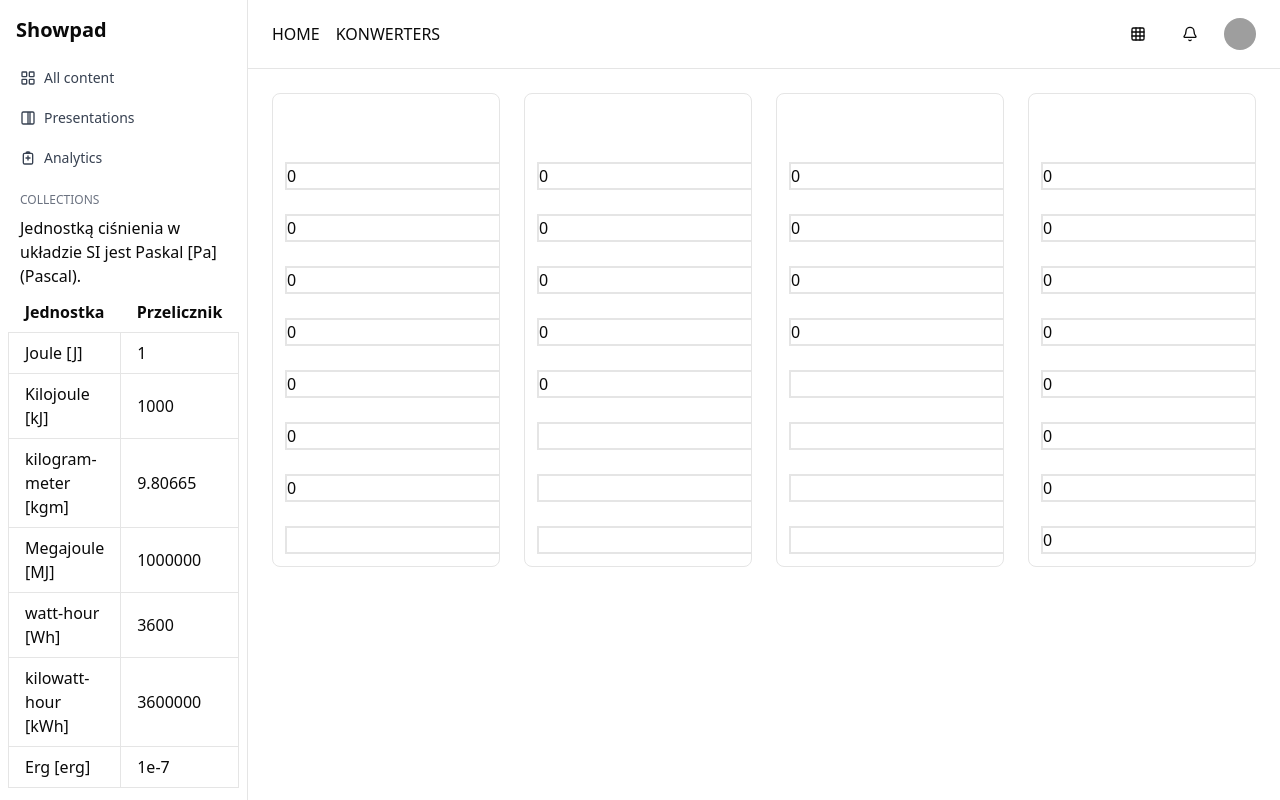
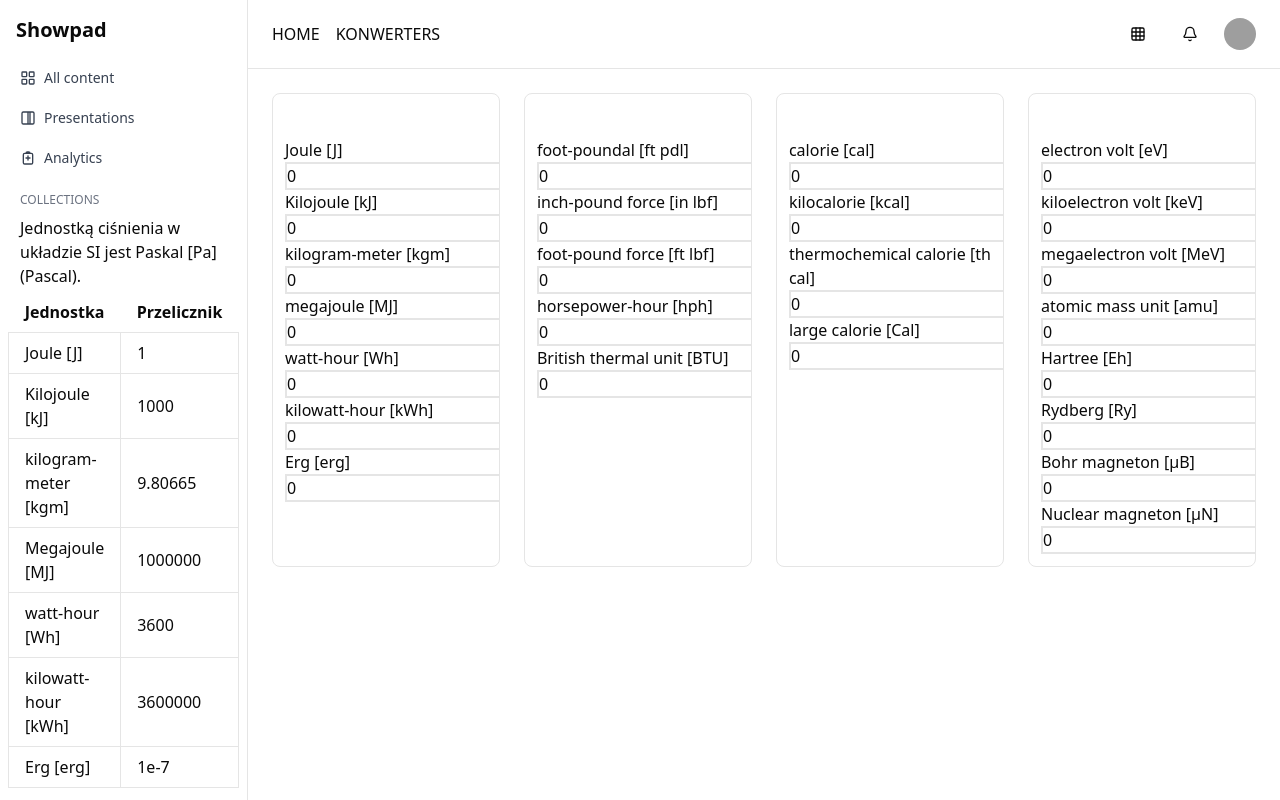
Before and after one commit to PiotrCembrowski/uniter, a Next.js app: page /energy in a window 1280 px wide. Built offline with nearby package versions, Linux system fonts and the light colour scheme; grey boxes are pictures that could not be loaded; what next-redux-wrapper would draw is missing.

Commit message:
lables added

```diff
--- a/app/components/units/EnergyUnitCard.tsx
+++ b/app/components/units/EnergyUnitCard.tsx
@@ -30,26 +30,41 @@ export default function EnergyUnitCard({ title, values }: UnitCardProps) {
   const [unit7Name, setUnit7Name] = useState<string>();
   const [unit8Name, setUnit8Name] = useState<string>();
 
+  console.log("EnergyUnitCard", title);
+  console.log("EnergyUnitCard", values);
+
   useEffect(() => {
-    if (title === "day") {
-      setUnit1Name("picosecond [ps]");
-      setUnit2Name("nanosecond [ns]");
-      setUnit3Name("microsecond [μs]");
-      setUnit4Name("millisecond [ms]");
-      setUnit5Name("second [s]");
-      setUnit6Name("minute [min]");
-      setUnit7Name("hour [h]");
-      setUnit8Name("day [d]");
+    if (title === "Metric System") {
+      setUnit1Name("Joule [J]");
+      setUnit2Name("Kilojoule [kJ]");
+      setUnit3Name("kilogram-meter [kgm]");
+      setUnit4Name("megajoule [MJ]");
+      setUnit5Name("watt-hour [Wh]");
+      setUnit6Name("kilowatt-hour [kWh]");
+      setUnit7Name("Erg [erg]");
     }
-    if (title === "More than a day") {
-      setUnit1Name("week [wk]");
-      setUnit2Name("month [mo]");
-      setUnit3Name("year [yr]");
-      setUnit4Name("leap year [ly]");
-      setUnit5Name("average year [a]");
-      setUnit6Name("decade [dec]");
-      setUnit7Name("century [cent]");
-      setUnit8Name("millennium [kyr]");
+    if (title === "Imperial System") {
+      setUnit1Name("foot-poundal [ft pdl]");
+      setUnit2Name("inch-pound force [in lbf]");
+      setUnit3Name("foot-pound force [ft lbf]");
+      setUnit4Name("horsepower-hour [hph]");
+      setUnit5Name("British thermal unit [BTU]");
+    }
+    if (title === "Calories") {
+      setUnit1Name("calorie [cal]");
+      setUnit2Name("kilocalorie [kcal]");
+      setUnit3Name("thermochemical calorie [th cal]");
+      setUnit4Name("large calorie [Cal]");
+    }
+    if (title === "Atomic") {
+      setUnit1Name("electron volt [eV]");
+      setUnit2Name("kiloelectron volt [keV]");
+      setUnit3Name("megaelectron volt [MeV]");
+      setUnit4Name("atomic mass unit [amu]");
+      setUnit5Name("Hartree [Eh]");
+      setUnit6Name("Rydberg [Ry]");
+      setUnit7Name("Bohr magneton [μB]");
+      setUnit8Name("Nuclear magneton [μN]");
     }
   }, [title]);
 
@@ -189,6 +204,7 @@ export default function EnergyUnitCard({ title, values }: UnitCardProps) {
             data-title={title}
           />
         </div>
+        {unit4Name && (
           <div>
             <label htmlFor="">{unit4Name}</label>
             <br />
@@ -201,6 +217,8 @@ export default function EnergyUnitCard({ title, values }: UnitCardProps) {
               data-title={title}
             />
           </div>
+        )}
+        {unit5Name && (
           <div>
             <label htmlFor="">{unit5Name}</label>
             <br />
@@ -213,6 +231,8 @@ export default function EnergyUnitCard({ title, values }: UnitCardProps) {
               data-title={title}
             />
           </div>
+        )}
+        {unit6Name && (
           <div>
             <label htmlFor="">{unit6Name}</label>
             <br />
@@ -225,6 +245,8 @@ export default function EnergyUnitCard({ title, values }: UnitCardProps) {
               data-title={title}
             />
           </div>
+        )}
+        {unit7Name && (
           <div>
             <label htmlFor="">{unit7Name}</label>
             <br />
@@ -237,6 +259,8 @@ export default function EnergyUnitCard({ title, values }: UnitCardProps) {
               data-title={title}
             />
           </div>
+        )}
+        {unit8Name && (
           <div>
             <label htmlFor="">{unit8Name}</label>
             <br />
@@ -249,6 +273,7 @@ export default function EnergyUnitCard({ title, values }: UnitCardProps) {
               data-title={title}
             />
           </div>
+        )}
       </div>
     </div>
   );
--- a/app/components/units/EnergyUnitDash.tsx
+++ b/app/components/units/EnergyUnitDash.tsx
@@ -1,7 +1,7 @@
 "use client";
 
 import { useEffect, useState } from "react";
-import TimeUnitCard, { Values } from "./EnergyUnitCard";
+import EnergyUnitCard, { Values } from "./EnergyUnitCard";
 import { useAppSelector } from "@/store/hooks";
 
 const EnegyUnitDash = () => {
@@ -98,10 +98,10 @@ const EnegyUnitDash = () => {
 
   return (
     <div className="grid grid-cols-1 gap-6 md:grid-cols-2 lg:grid-cols-4">
-      <TimeUnitCard title="Metric System" values={metricStateValues} />
-      <TimeUnitCard title="Imperial System" values={imeprialValues} />
-      <TimeUnitCard title="Calories" values={caloriesValues} />
-      <TimeUnitCard title="Atomic" values={atomicValues} />
+      <EnergyUnitCard title="Metric System" values={metricStateValues} />
+      <EnergyUnitCard title="Imperial System" values={imeprialValues} />
+      <EnergyUnitCard title="Calories" values={caloriesValues} />
+      <EnergyUnitCard title="Atomic" values={atomicValues} />
     </div>
   );
 };
```
Lines whose indentation alone changed are shown as unchanged.
